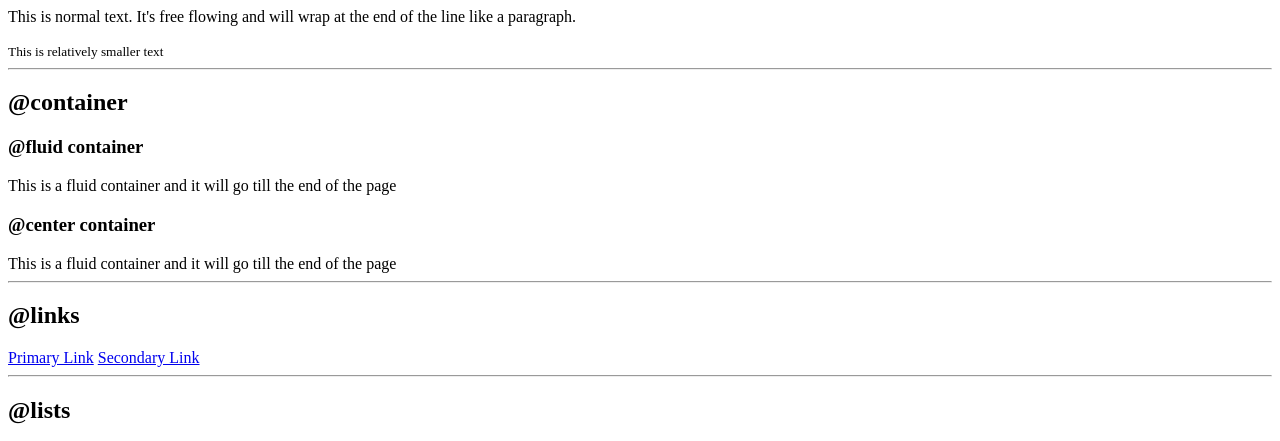
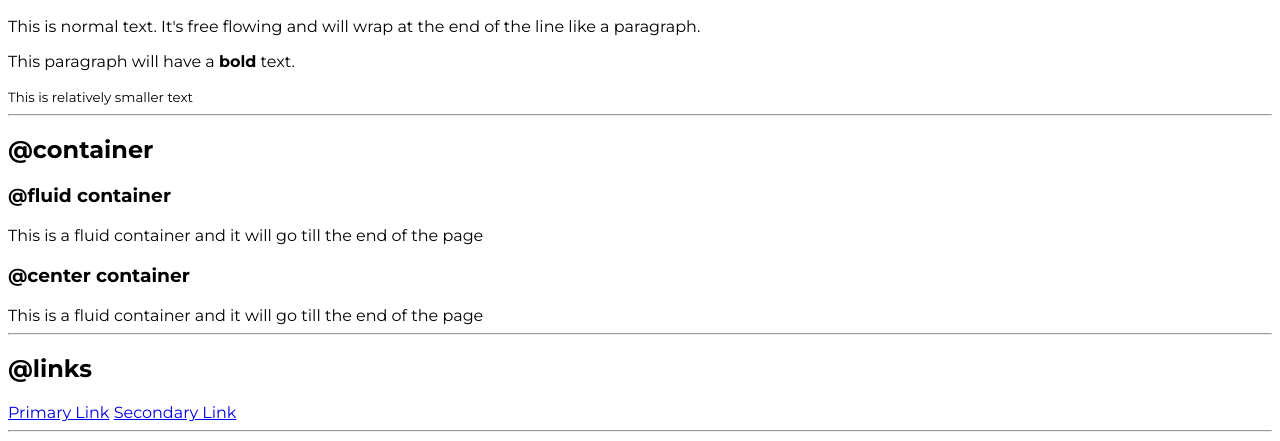
Before and after one commit to SouravsGithub/component-library-for-site, a plain HTML site: page index.html in a window 1280 px wide. Shown: the part 282-723 px from the top of the page. Drawn offline with Linux system fonts and the light colour scheme.

Commit message:
css import and typography

```diff
--- a/index.html
+++ b/index.html
@@ -5,6 +5,8 @@
     <meta http-equiv="X-UA-Compatible" content="IE=edge">
     <meta name="viewport" content="width=device-width, initial-scale=1.0">
     <title>Component Library</title>
+    <!-- Third way of doing CSS -->
+    <link href="style.css" rel="stylesheet" />
 </head>
 <body>
     <h1>sourav's component library</h1>
@@ -17,6 +19,7 @@
     <h1>This is the biggest heading</h1>
     <h2>This is the second biggest heading</h2>
     <p>This is normal text. It's free flowing and will wrap at the end of the line like a paragraph.</p>
+    <p>This paragraph will have a <strong>bold</strong> text.</p>
     <small>This is relatively smaller text</small>
 
     <hr>
--- /dev/null
+++ b/style.css
@@ -0,0 +1,5 @@
+@import url('https://fonts.googleapis.com/css2?family=Montserrat:wght@400;700&display=swap');
+
+body {
+    font-family: 'Montserrat', sans-serif;
+}
```
